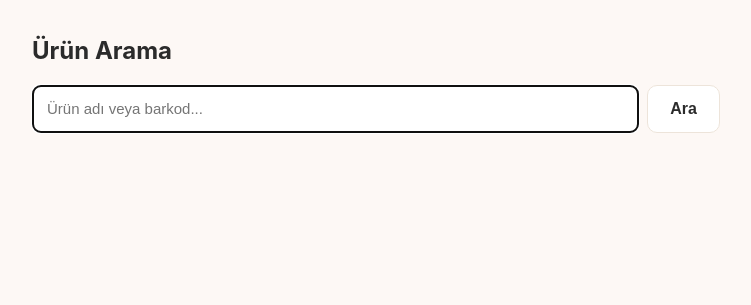
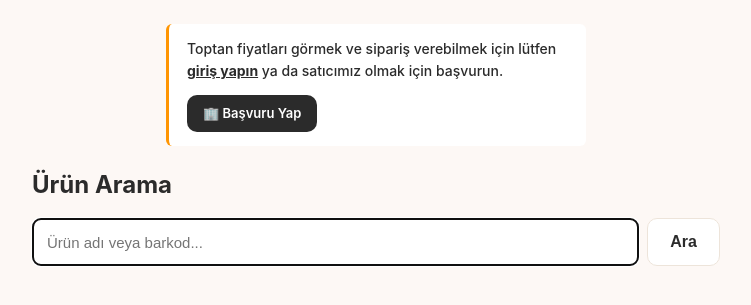
Before and after one commit to brakcinkl-cell/FlipAbit, a Flask app: page /urun-arama in a window 1280 px wide. Shown: the part 67-372 px from the top of the page, without its empty margins (264-1015 px from the left). Run offline with Flask 3, Linux system fonts and the light colour scheme; data that the repository does not hold is empty.

Commit message:
Girişe git akışını eski haline döndür, arama sayfasına başvuru çağrısı ekle
- Giriş sayfasındaki "Ürünleri Görüntüle" tekrar arama sayfasına gidiyor
  (fiyatsız ürün listesi).
- Arama sayfasının en üstüne (sadece girişsizken) uyarı metni + "Başvuru
  Yap" butonu eklendi, /basvuru'ya gidiyor.
- Bug: .basvuru-uyari a kuralı buton metnini arka planla aynı renge
  boyayıp görünmez yapıyordu (:not(.btn) ile düzeltildi).

```diff
--- a/static/css/style.css
+++ b/static/css/style.css
@@ -170,7 +170,15 @@ a { color: inherit; text-decoration: none; }
     padding: 14px 18px;
     text-align: left;
 }
-.basvuru-uyari a { color: var(--charcoal); font-weight: 700; text-decoration: underline; }
+.basvuru-uyari a:not(.btn) { color: var(--charcoal); font-weight: 700; text-decoration: underline; }
+.basvuru-uyari-buton {
+    display: inline-block;
+    margin-top: 12px;
+    text-decoration: none !important;
+    font-size: 13px;
+    padding: 8px 16px;
+    white-space: nowrap;
+}
 .basvuru-form { max-width: 420px; margin: 0 auto; }
 .basvuru-mesaj { min-height: 90px; resize: vertical; font-family: inherit; text-align: left; padding: 14px; }
 .basvuru-basarili {
--- a/templates/arama.html
+++ b/templates/arama.html
@@ -1,6 +1,13 @@
 {% extends "base.html" %}
 {% block title %}Ürün Arama - Özdilek Toptan{% endblock %}
 {% block content %}
+{% if not kullanici_adi %}
+<p class="basvuru-uyari">
+    Toptan fiyatları görmek ve sipariş verebilmek için lütfen
+    <a href="{{ url_for('giris') }}">giriş yapın</a> ya da satıcımız olmak için başvurun.
+    <a class="btn btn-navy basvuru-uyari-buton" href="{{ url_for('basvuru') }}">🏢 Başvuru Yap</a>
+</p>
+{% endif %}
 <h2>Ürün Arama</h2>
 <form class="arama-bar" method="get">
     <input type="text" name="q" placeholder="Ürün adı veya barkod..." value="{{ arama }}" autofocus>
--- a/templates/giris.html
+++ b/templates/giris.html
@@ -22,7 +22,7 @@
         </div>
 
         <div class="btn-row">
-            <a class="btn btn-navy" href="{{ url_for('basvuru') }}">🏢 Yeni Başvuru</a>
+            <a class="btn btn-navy" href="{{ url_for('urun_arama') }}">Ürünleri Görüntüle</a>
             <button class="btn btn-orange" type="submit">▶ Giriş</button>
         </div>
     </form>
```
